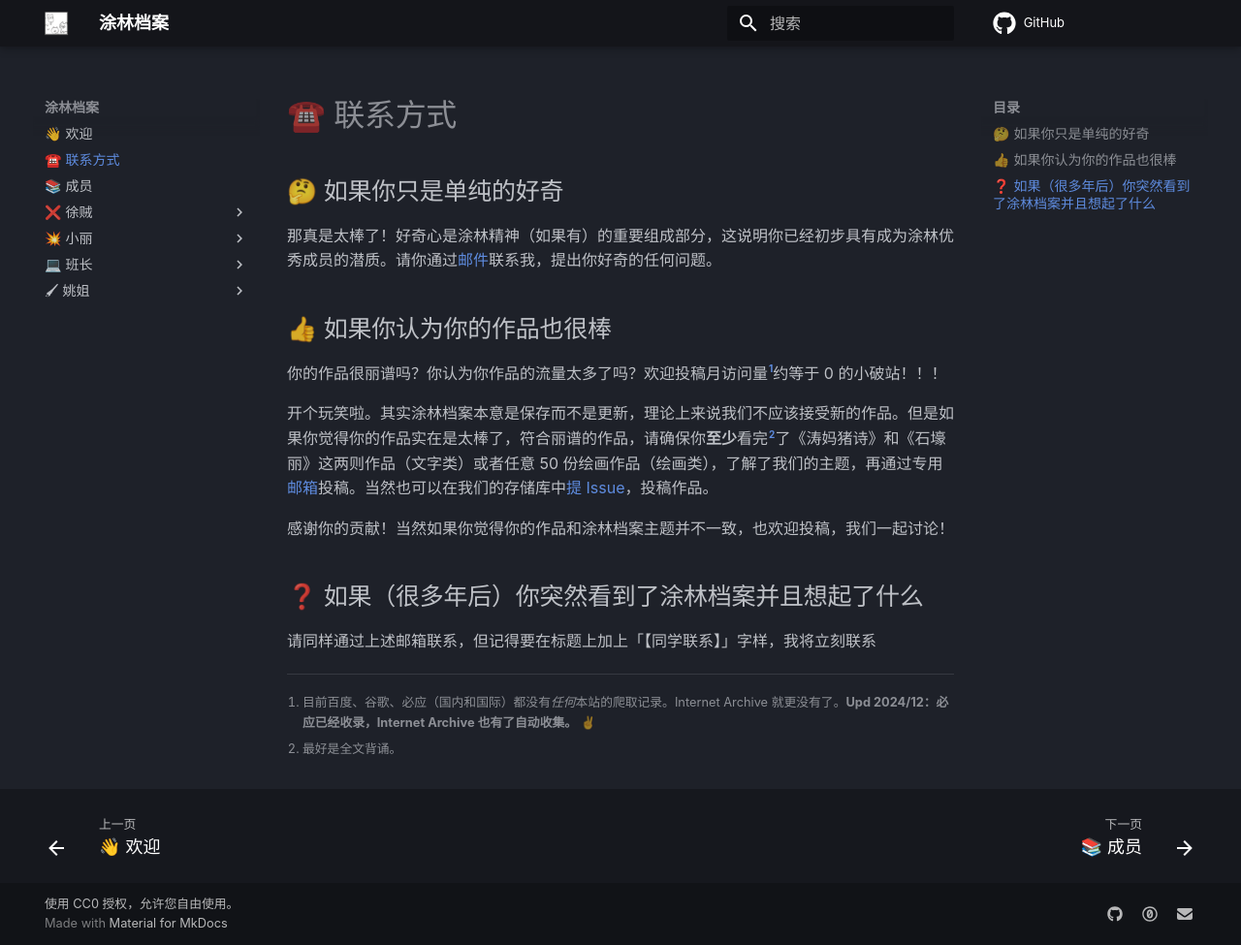
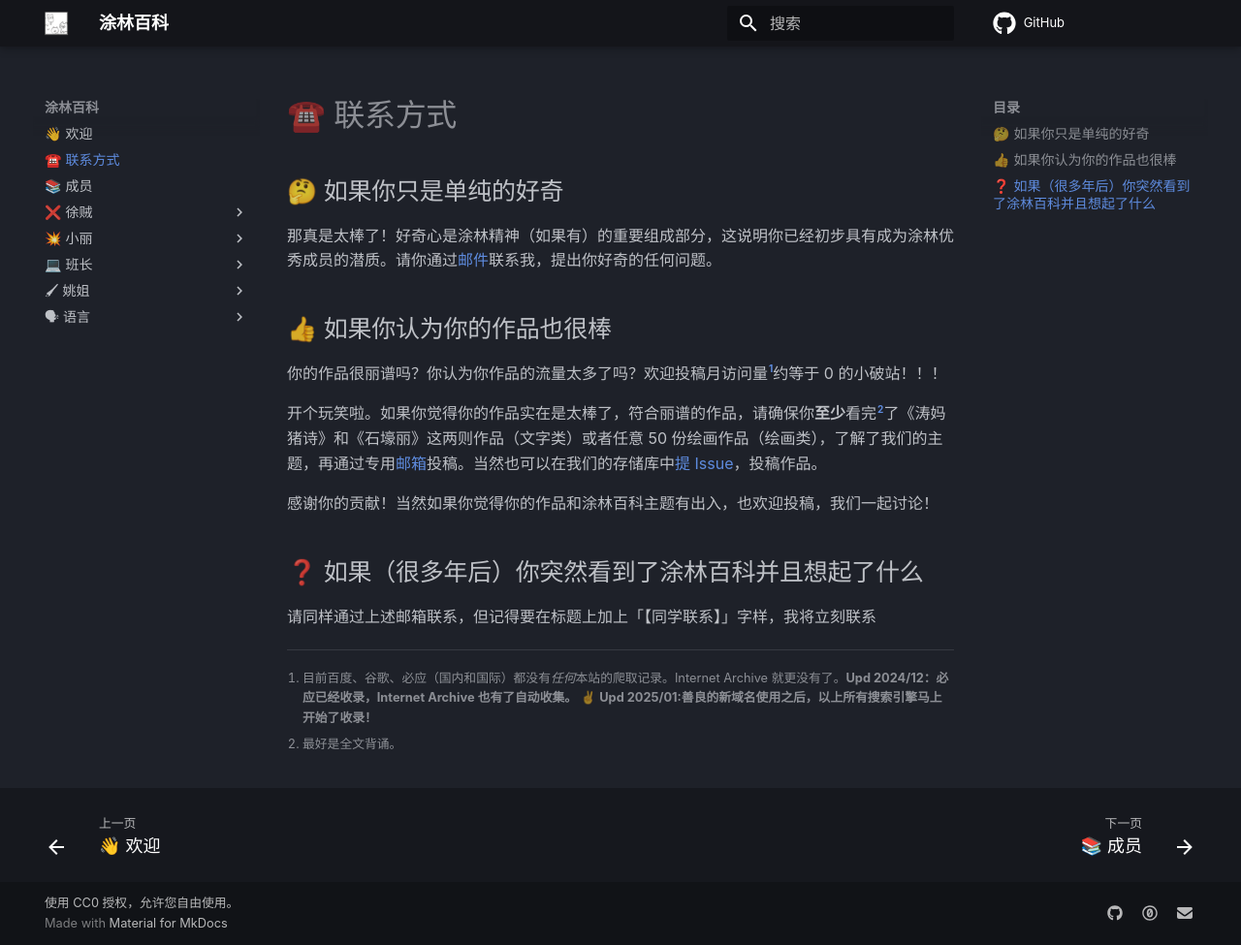
Before and after one commit to tokenicrat/tulinwiki, an MkDocs documentation site: the page built from docs/contact.md, in a window 1280 px wide and 975 px high. Shown: the whole window at 97% size. Built offline with MkDocs 1.6.1 and Material for MkDocs 9.7.7, drawn with Linux system fonts in a browser that asks for light colours; comment, search, counter and statistics services are not loaded.

Commit message:
change the site's name

```diff
--- a/README.md
+++ b/README.md
@@ -1,4 +1,4 @@
-# 涂林档案
+# 涂林百科
 
 由于本蛾子中奖获得了一个新的域名 tulin.me，正在迁移至 Cloudflare Pages，计划重写 README，请稍候 🙏
 
--- a/docs/contact.md
+++ b/docs/contact.md
@@ -8,14 +8,14 @@
 
 你的作品很丽谱吗？你认为你作品的流量太多了吗？欢迎投稿月访问量[^1]约等于 0 的小破站！！！
 
-开个玩笑啦。其实涂林档案本意是保存而不是更新，理论上来说我们不应该接受新的作品。但是如果你觉得你的作品实在是太棒了，符合丽谱的作品，请确保你**至少**看完[^2]了《涛妈猪诗》和《石壕丽》这两则作品（文字类）或者任意 50 份绘画作品（绘画类），了解了我们的主题，再通过专用[邮箱](talentedbug@tulin.me)投稿。当然也可以在我们的存储库中[提 Issue](https://github.com/talentedbug/tulinarchive/issues)，投稿作品。
+开个玩笑啦。如果你觉得你的作品实在是太棒了，符合丽谱的作品，请确保你**至少**看完[^2]了《涛妈猪诗》和《石壕丽》这两则作品（文字类）或者任意 50 份绘画作品（绘画类），了解了我们的主题，再通过专用[邮箱](talentedbug@tulin.me)投稿。当然也可以在我们的存储库中[提 Issue](https://github.com/talentedbug/tulinarchive/issues)，投稿作品。
 
-感谢你的贡献！当然如果你觉得你的作品和涂林档案主题并不一致，也欢迎投稿，我们一起讨论！
+感谢你的贡献！当然如果你觉得你的作品和涂林百科主题有出入，也欢迎投稿，我们一起讨论！
 
-## ❓ 如果（很多年后）你突然看到了涂林档案并且想起了什么
+## ❓ 如果（很多年后）你突然看到了涂林百科并且想起了什么
 
 请同样通过上述邮箱联系，但记得要在标题上加上「【同学联系】」字样，我将立刻联系
 
-[^1]: 目前百度、谷歌、必应（国内和国际）都没有*任何*本站的爬取记录。Internet Archive 就更没有了。**Upd 2024/12：必应已经收录，Internet Archive 也有了自动收集。** ✌
+[^1]: 目前百度、谷歌、必应（国内和国际）都没有*任何*本站的爬取记录。Internet Archive 就更没有了。**Upd 2024/12：必应已经收录，Internet Archive 也有了自动收集。** ✌ **Upd 2025/01:善良的新域名使用之后，以上所有搜索引擎马上开始了收录！**
 
 [^2]: 最好是全文背诵。
--- a/mkdocs.yml
+++ b/mkdocs.yml
@@ -1,4 +1,4 @@
-site_name: 涂林档案
+site_name: 涂林百科
 site_url: https://wiki.tulin.me
 theme:
   name: material
```
Also changed, not shown: docs/index.md (+4 -2 lines), docs/🗣 语言/1.md (added, +17 -0 lines).
